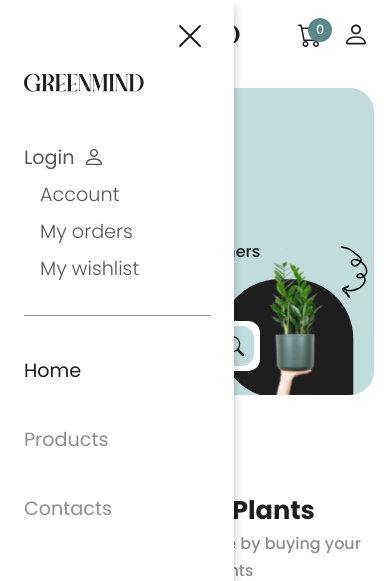
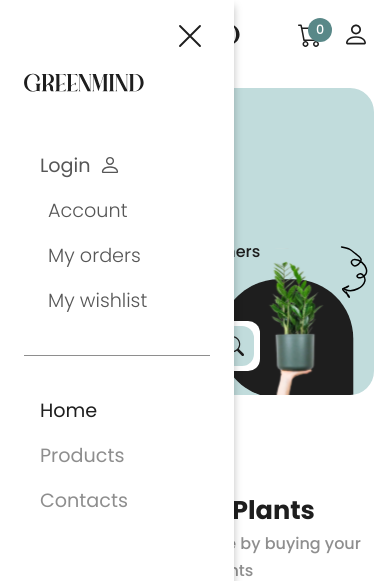
Before and after one commit to YasminHernandes/greenmind-store, a React (Vite) app: page / in a window 390 px wide. Both pictures are taken after a click on the element 28 px from the left and 34 px from the top of the page. Shown: the top 581 px of the page. Built offline with nearby package versions, Linux system fonts and the light colour scheme; no server answers.

Commit message:
fix(Header): close menu and hover navbar items

```diff
--- a/src/components/Header/index.tsx
+++ b/src/components/Header/index.tsx
@@ -1,6 +1,6 @@
 import './styles.scss'
 
-import { useState } from 'react'
+import { useEffect, useRef, useState } from 'react'
 import { NavLink } from 'react-router-dom'
 import { Minicart } from '@/components'
 import { useMinicartContext } from '@/hooks/useMinicartContext'
@@ -11,16 +11,31 @@ export const Header = () => {
   const pathName = window.location.pathname.split('/').slice(-1)
   const { minicart, toggleMinicart, Calculate } = useMinicartContext()
   const [menuOpen, setMenuOpen] = useState(false)
+  const menuRef = useRef<HTMLDivElement>(null);
 
   const toggleMenu = () => {
     setMenuOpen(!menuOpen)
   }
 
-  menuOpen && (
+  menuOpen ? (
     window.addEventListener('keydown', (e) => {
       e.key === 'Escape' && setMenuOpen(false)
-    })
-  )
+    }),
+    document.body.style.overflow = 'hidden'
+  ) : document.body.style.overflow = 'auto'
+
+
+  useEffect(() => {
+    const handleCloseMenu = (event: MouseEvent) => {
+      (menuRef.current && !menuRef.current.contains(event.target as Node))
+      && setMenuOpen(false);
+    }
+
+    window.addEventListener('mousedown', handleCloseMenu)
+    return () => {
+      window.removeEventListener('mousedown', handleCloseMenu)
+    }
+  }, [])
 
   return (
     <>
@@ -28,26 +43,26 @@ export const Header = () => {
         <div className="header-wrapper default-max-width-setup">
           <MenuMobile onClick={toggleMenu}/>
           <Logo className='logo-header'/>
-          <nav className={`nav ${menuOpen ? '--open' : ''}`}>
+          <nav className={`nav ${menuOpen ? '--open' : ''}`} ref={menuRef}>
             <div className="nav-container__mobile">
               <div className="menu-mobile__header">
                 <CloseIcon onClick={toggleMenu}/>
                 <Logo className='logo-menu'/>
               </div>
               <div className="menu-mobile__login">
-                <a href='\' className="login-title menu-item">
+                <NavLink to='/' reloadDocument className="login-title menu-item">
                   Login
                   <Profile className="profile-menu"/>
-                </a>
-                <a href="\" className='menu-item'>
+                </NavLink>
+                <NavLink to="/" reloadDocument className='menu-item'>
                   Account
-                </a>
-                <a href="\" className='menu-item'>
+                </NavLink>
+                <NavLink to="/" reloadDocument className='menu-item'>
                   My orders
-                </a>
-                <a href="\" className='menu-item'>
+                </NavLink>
+                <NavLink to="/" reloadDocument className='menu-item'>
                   My wishlist
-                </a>
+                </NavLink>
               </div>
             </div>
             <ul className="nav__list">
--- a/src/components/Header/styles.scss
+++ b/src/components/Header/styles.scss
@@ -42,7 +42,8 @@
 
           .menu-mobile__header {
             .close-icon {
-              justify-content: flex-end;
+              width: max-content;
+              margin-left: auto;
 
               svg {
                 width: 40px;
@@ -50,6 +51,7 @@
               }
             }
             .logo-menu {
+              width: max-content;
               padding: 1rem 0;
               svg {
                 width: 120px;
@@ -59,7 +61,6 @@
           .menu-mobile__login {
             display: flex;
             flex-direction: column;
-            gap: .5rem;
             border-bottom: 1px solid $color-neutral-medium;
             padding-bottom: 2rem;
             margin-bottom: 2rem;
@@ -86,16 +87,24 @@
               }
             }
             .menu-item {
+              width: max-content;
               border-radius: 8px;
+              padding: .5rem 1rem;
 
               &:not(:first-child) {
                 @extend .login-title;
                 font-weight: 300;
                 padding-left: 1rem;
               }
-            }
-            .menu-item:hover {
-              background-color: rgb(193 220 220 /.4);
+
+              &:hover {
+                background-color: rgb(193 220 220 /.4);
+                color: $color-neutral-default;
+              }
+
+              &:not(:first-child) {
+                margin-left: .5rem;
+              }
             }
           }
         }
@@ -152,20 +161,20 @@
           padding: 1rem 1.5rem;
 
           .nav__list {
-            gap: 1.5rem;
+            gap: 0;
             flex-direction: column;
 
             .nav__item {
+              width: max-content;
               display: flex;
-              padding: .5rem 0;
               border-radius: 8px;
 
-              &:hover {
-                background-color: rgb(193 220 220 /.4);
-              }
+                &:hover {
+                  background-color: rgb(193 220 220 /.4);
+                }
 
               .nav__link {
-                width: 100%;
+                padding: .5rem 1rem;
                 margin: 0;
 
                 &:not(.active):before {
```
